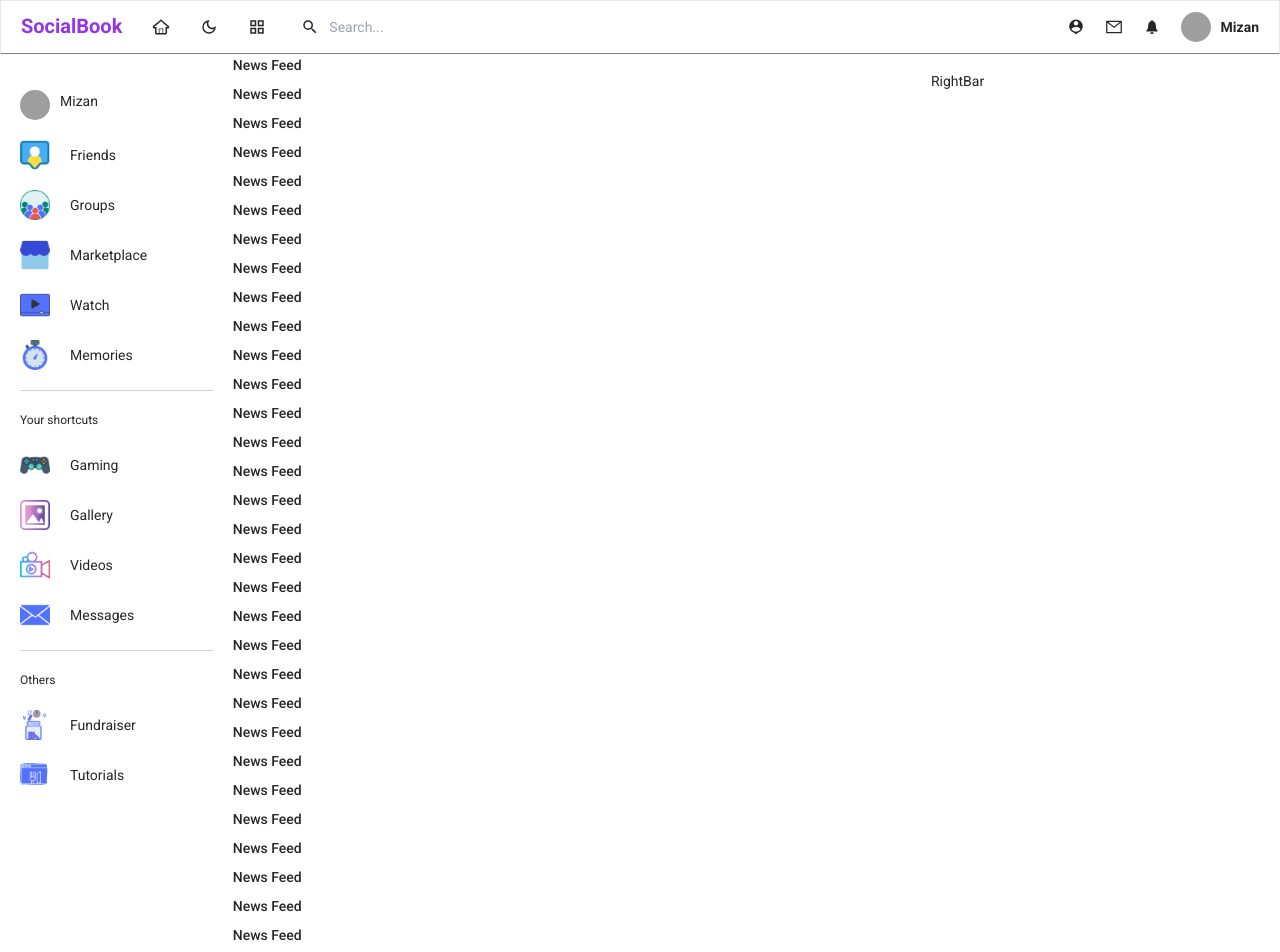
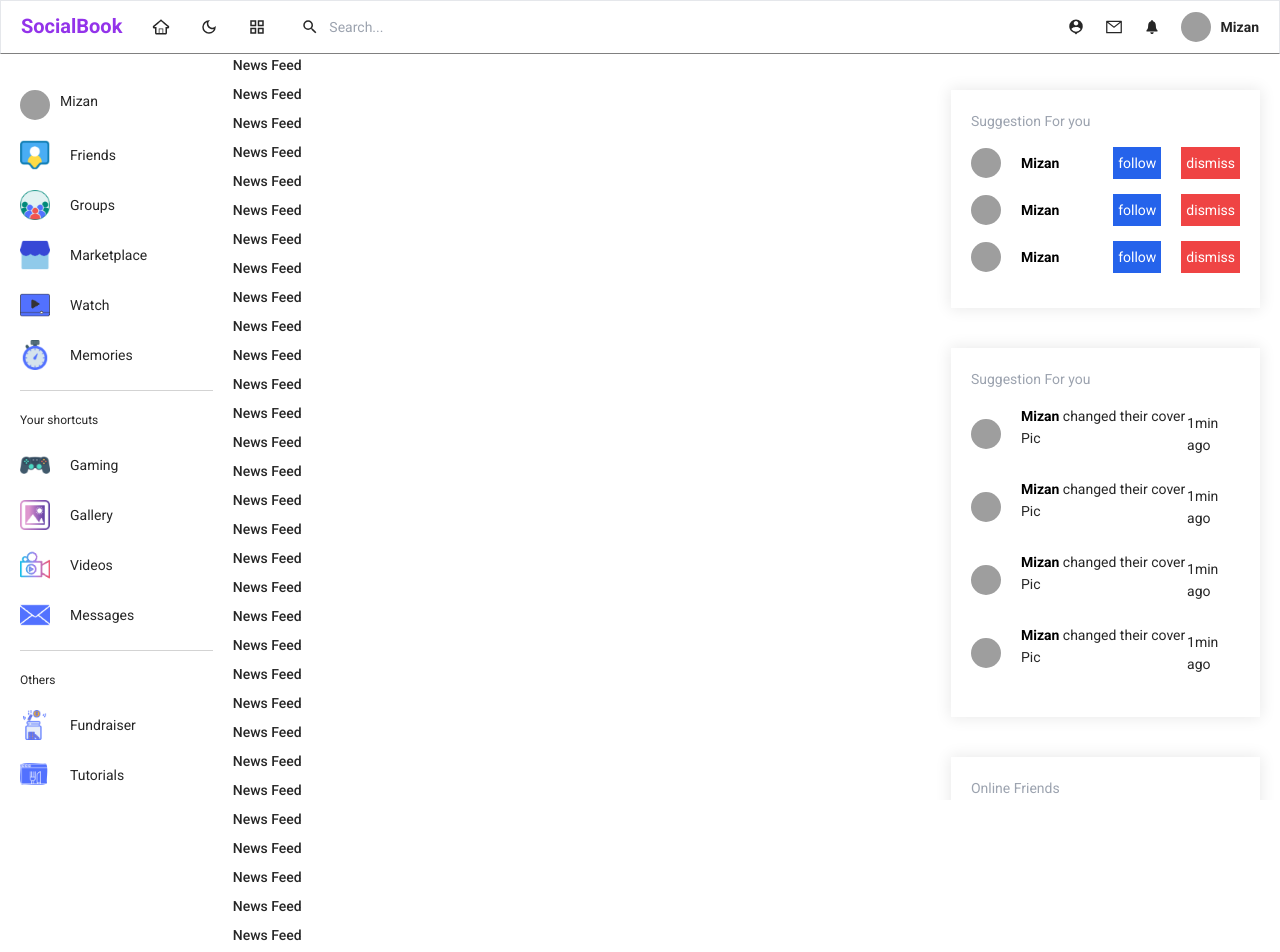
Before and after one commit to mizan4392/socialBook, a React (Vite) app in the folder client/: page / in a window 1280 px wide. Shown: the top 952 px of the page. Built offline with nearby package versions, Linux system fonts and the light colour scheme; grey boxes are pictures that could not be loaded.

Commit message:
SB-rightBar

```diff
--- a/client/index.html
+++ b/client/index.html
@@ -10,7 +10,7 @@
     />
     <title>socialBook</title>
   </head>
-  <body>
+  <body className="dark">
     <div id="root"></div>
     <script type="module" src="/src/main.tsx"></script>
   </body>
--- a/client/src/App.css
+++ b/client/src/App.css
@@ -25,3 +25,9 @@
   -ms-overflow-style: none; /* IE and Edge */
   scrollbar-width: none; /* Firefox */
 }
+
+.shadow {
+  -webkit-box-shadow: 0px 0px 15px 1px rgba(0, 0, 0, 0.09);
+  -moz-box-shadow: 0px 0px 15px 1px rgba(0, 0, 0, 0.09);
+  box-shadow: 0px 0px 15px 1px rgba(0, 0, 0, 0.09);
+}
--- a/client/src/App.tsx
+++ b/client/src/App.tsx
@@ -1,4 +1,4 @@
-import React from "react";
+import React, { useEffect, useState } from "react";
 import "./App.css";
 import Feed from "./components/Feed/Feed.component";
 import Login from "./pages/Login/Login.page";
@@ -17,6 +17,16 @@ import {
 import LeftBar from "./components/sideBar/LeftBar.component";
 
 function App() {
+  const [theme, setTheme] = useState("light");
+
+  useEffect(() => {
+    if (theme === "dark") {
+      document.documentElement.classList.add("dark");
+    } else {
+      document.documentElement.classList.remove("dark");
+    }
+  }, [theme]);
+
   const currentUser = true;
   const ProtectedRoute = ({ children }: any) => {
     if (!currentUser) {
@@ -75,11 +85,7 @@ function App() {
     },
   ]);
 
-  return (
-    <div>
-      <RouterProvider router={router} />
-    </div>
-  );
+  return <RouterProvider router={router} />;
 }
 
 export default App;
--- /dev/null
+++ b/client/src/components/Card/Card.component.tsx
@@ -0,0 +1,35 @@
+import React from "react";
+import { img } from "../topBar/TopBar.component";
+
+type Props = {
+  title?: string;
+  children: React.ReactNode;
+};
+
+export default function Card({ title, children }: Props) {
+  return (
+    <div className="p-[20px]">
+      <div className="shadow p-[20px]">
+        {title ? <span className="text-gray-400">{title}</span> : null}
+        {children}
+      </div>
+    </div>
+  );
+}
+
+export interface CardListItemI {
+  children: React.ReactNode;
+}
+
+export const CardListItem = ({ children }: CardListItemI) => {
+  return (
+    <div
+      className="flex items-center justify-between"
+      style={{
+        margin: "15px 0px",
+      }}
+    >
+      {children}
+    </div>
+  );
+};
--- a/client/src/components/rightBar/RightBar.component.tsx
+++ b/client/src/components/rightBar/RightBar.component.tsx
@@ -1,49 +1,69 @@
 import React from "react";
 import { Users } from "../../data";
+import Card, { CardListItem } from "../Card/Card.component";
 import Online from "../Online/Online.component";
+import { img } from "../topBar/TopBar.component";
 
 type Props = {};
 
 export default function RightBar({}: Props) {
-  const HomeRightBar = () => {
-    return (
-      <>
-        <div className="flex items-center">
-          <img
-            className="w-[40px] h-[40px] mr-[10px]"
-            src="assets/gift.png"
-            alt=""
-          />
-          <span className="text-md font-light	">
-            <b>Pola Foster</b> and <b>3 other friends</b> have a birhday today.
-          </span>
-        </div>
-        <img
-          className="w-full rounded-md mb-[30px] mt-[30px]"
-          src="assets/ad.png"
-          alt=""
-        />
-        <h4 className="mb-[20px]">Online Friends</h4>
-        <ul className="p-0 m-0 list-none">
-          {Users.map((u) => (
-            <Online key={u.id} user={u} />
-          ))}
-        </ul>
-      </>
-    );
-  };
-
   return (
     <div
       style={{ flex: 3 }}
-      className="no-scrollbar sticky top-[70px] h-[calc(100vh-70px)] overflow-scroll "
+      className="no-scrollbar sticky top-[70px] h-[calc(100vh-70px)] overflow-scroll"
     >
-      RightBar
+      <Card title="Suggestion For you">
+        {[0, 1, 2].map((itm) => {
+          return (
+            <CardListItem key={itm}>
+              <div className="flex items-center gap-[20px]">
+                <img className="profile-avatar" src={img} />
+                <span className="font-bold text-black">Mizan</span>
+              </div>
+              <div className="flex items-center gap-[20px]">
+                <button className="bg-blue-600 border-none p-[5px] text-white cursor-pointer">
+                  follow
+                </button>
+                <button className="bg-red-500 border-none p-[5px] text-white cursor-pointer">
+                  dismiss
+                </button>
+              </div>
+            </CardListItem>
+          );
+        })}
+      </Card>
+      <Card title="Suggestion For you">
+        {[0, 1, 2, 3].map((itm) => {
+          return (
+            <CardListItem>
+              <div className="flex items-center gap-[20px]">
+                <img className="profile-avatar" src={img} />
+                <p>
+                  <span className="font-bold text-black">Mizan</span> changed
+                  their cover Pic
+                </p>
+              </div>
+              <span>1min ago</span>
+            </CardListItem>
+          );
+        })}
+      </Card>
+      <Card title="Online Friends">
+        {[0, 1, 2, 3, 4, 5, 6, 7, 8, 9, 10, 11, 12].map((itm) => {
+          return (
+            <CardListItem>
+              <div className="flex items-center gap-[20px] relative">
+                <img className="profile-avatar" src={img} />
+                <div
+                  className="absolute w-[12px] h-[12px] bg-lime-400 top-0 left-[25px]"
+                  style={{ borderRadius: "50%" }}
+                ></div>
+                <span className="font-bold text-black">Mizan</span>
+              </div>
+            </CardListItem>
+          );
+        })}
+      </Card>
     </div>
-    // <div className="flex-[3.5]">
-    //   <div className="px-[20px]">
-    //     <HomeRightBar />
-    //   </div>
-    // </div>
   );
 }
--- a/client/tailwind.config.js
+++ b/client/tailwind.config.js
@@ -1,5 +1,6 @@
 module.exports = {
   content: ["./src/**/*.{js,jsx,ts,tsx}"],
+  darkMode: "class",
   theme: {
     extend: {},
   },
```
